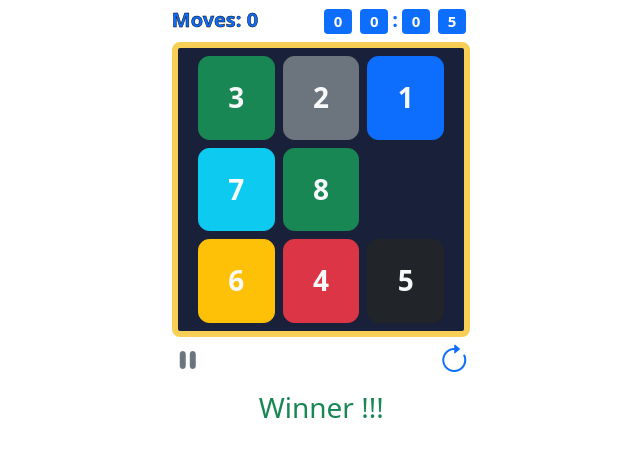
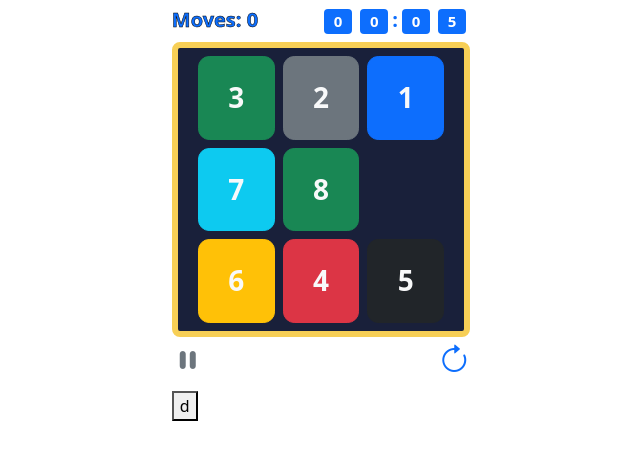
Before and after one commit to husam287/numbers-game, an Angular app: page / in a window 1280 px wide. Shown: the top 460 px of the page, without its empty margins (319-959 px from the left). Built offline with nearby package versions, Linux system fonts and the light colour scheme.

Commit message:
all done..still needs score calc

```diff
--- a/src/app/numbers-yard/number/number.component.ts
+++ b/src/app/numbers-yard/number/number.component.ts
@@ -44,6 +44,7 @@ export class NumberComponent implements OnInit {
       else this.timeIsPaused=false;
     })
   }
+
 
   clicking(){
     this.clicked=true;
--- a/src/app/numbers-yard/numbers-yard.component.html
+++ b/src/app/numbers-yard/numbers-yard.component.html
@@ -13,4 +13,6 @@
 
 <app-timer-control-bar></app-timer-control-bar>
 
-<div (click)="test()"><h3 class="text-success text-center getChanging"> Winner !!!</h3></div>
+<div *ngIf="winner"  ><h3 class="text-success text-center getChanging"> Winner !!!</h3></div>
+
+<button (click)="test()">d</button>
--- a/src/app/numbers-yard/numbers-yard.component.ts
+++ b/src/app/numbers-yard/numbers-yard.component.ts
@@ -1,4 +1,4 @@
-import { AfterViewInit, Component, Input, OnDestroy, OnInit } from '@angular/core';
+import { Component, Input, OnDestroy, OnInit } from '@angular/core';
 import { Subscription } from 'rxjs';
 import { NumbersControllerService } from '../services/numbers-controller.service';
 import { TimerControllerService } from '../services/timer-controller.service';
@@ -12,18 +12,17 @@ export class NumbersYardComponent implements OnInit,OnDestroy {
 
   numberArray = [];
 
+  winner=false;
+
   @Input('scale') scale=1;
   scaleString='scale(1)';
 
 
+  subs2:Subscription;
   subs1:Subscription;
   subs:Subscription;
 
-  constructor(private controller:NumbersControllerService,private timerController:TimerControllerService) {
-
-
-
-  }
+  constructor(private controller:NumbersControllerService,private timerController:TimerControllerService) {}
 
   ngOnInit(): void {
 
@@ -40,20 +39,29 @@ export class NumbersYardComponent implements OnInit,OnDestroy {
 
     //if restarted => reinit the array
     this.subs=this.timerController.controller.subscribe(op=>{
-      if(op==='restart')
+      if(op==='restart'){
         this.controller.setTheArray();
+        this.winner=false;
+      }
     })
 
+
+    // if win show the winner slogan
+    this.subs2=this.controller.winNotify.subscribe(win=>{
+      this.winner=win;
+    });
+
   }
+
   trackByFn(index,item){
     return item.id;
   }
 
   ngOnDestroy(){
+    this.subs2.unsubscribe();
     this.subs1.unsubscribe();
     this.subs.unsubscribe();
   }
-
 
 
   test(){
--- a/src/app/services/numbers-controller.service.ts
+++ b/src/app/services/numbers-controller.service.ts
@@ -6,14 +6,16 @@ import { Subject } from 'rxjs';
 })
 export class NumbersControllerService {
 
-
+  // observe the numbers
   arrayOfNumbers = new Subject<number[][]>();
 
+  // observe the successful moves
   moved = new Subject<boolean>();
 
+  // observe the win moment
   winNotify = new Subject<boolean>();
 
-  theNumberArrayVar:number[][];
+  theNumberArrayVar:number[][]; //array of nnumbers
 
   constructor() { }
 
```
